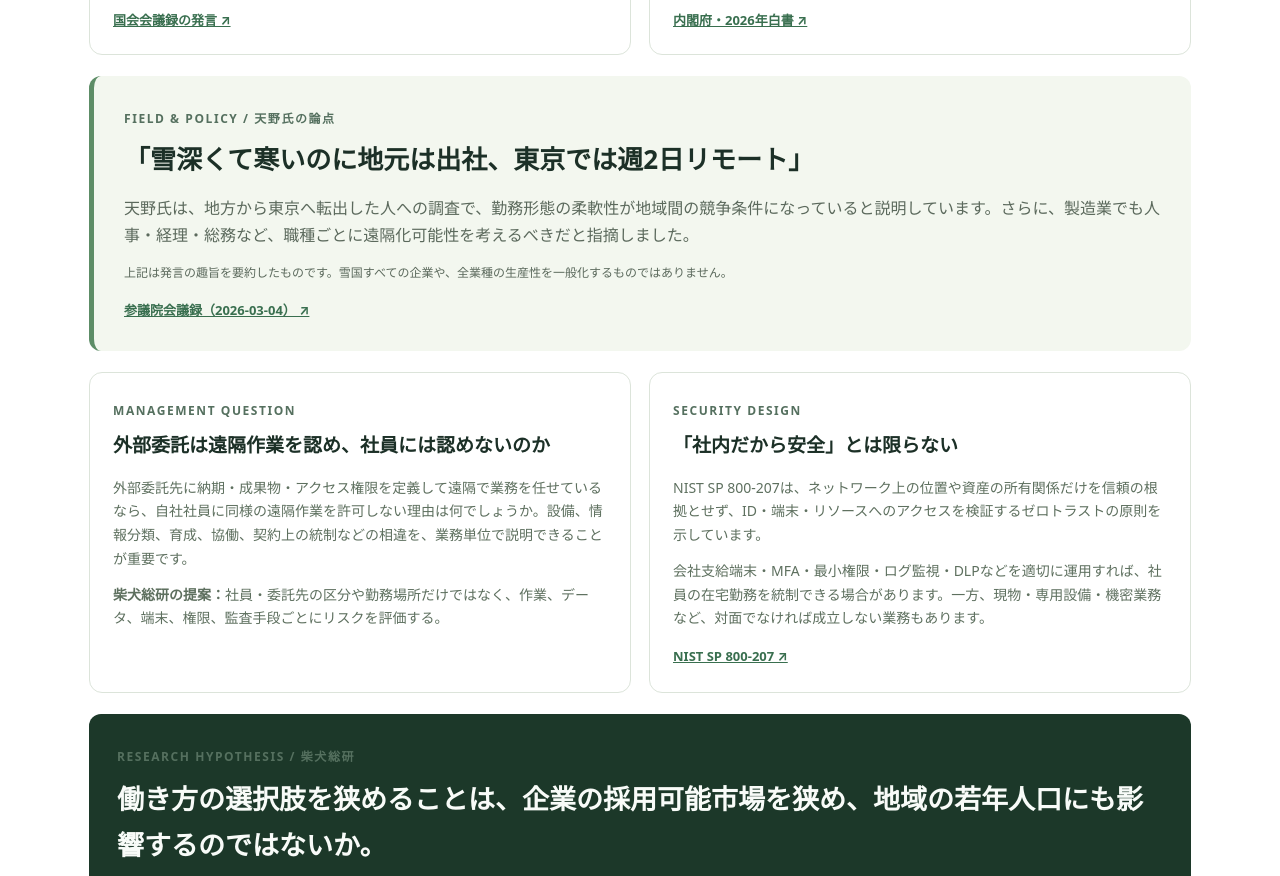
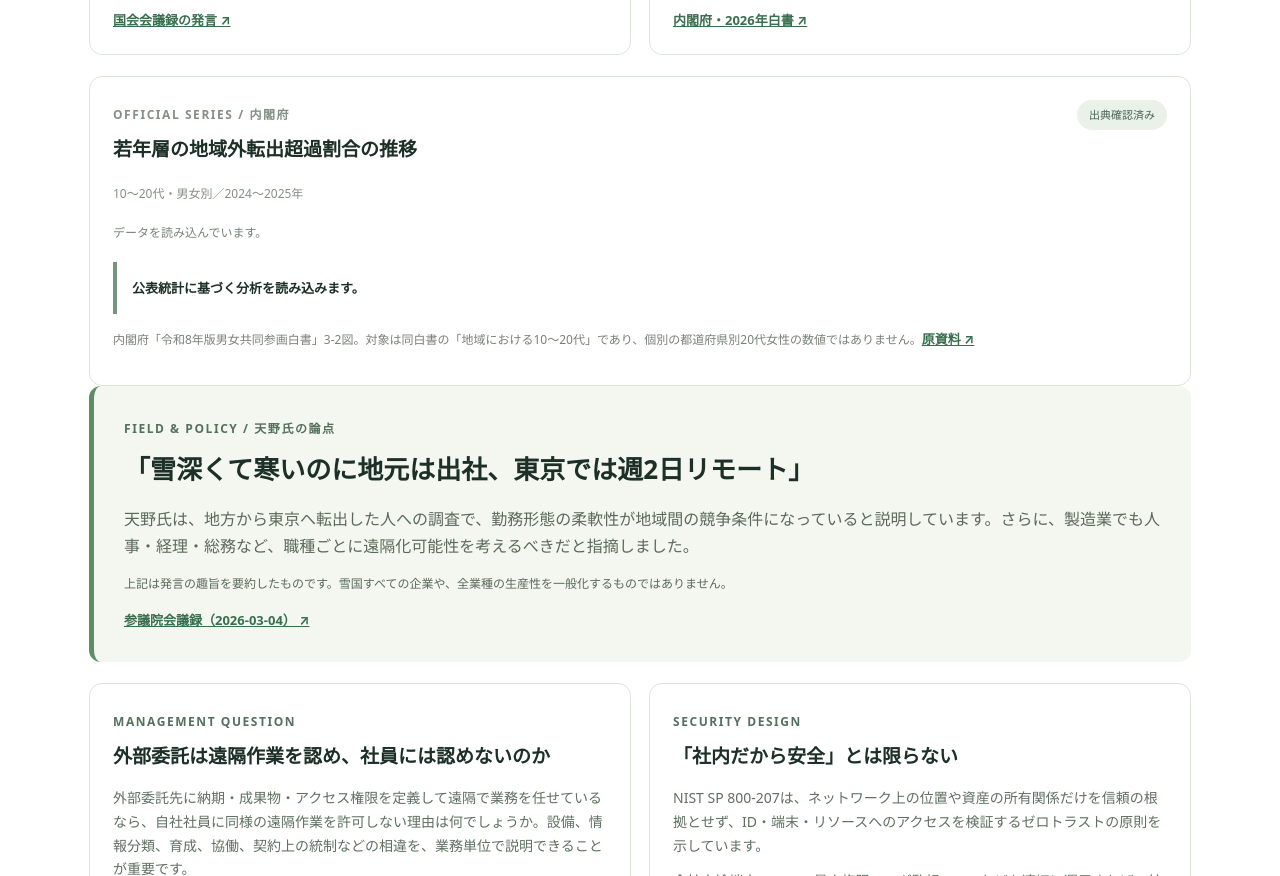
Before and after one commit to nobby11334/remote-work-atlas, a plain HTML site: page index.html in a window 1280 px wide. Shown: the part 7093-7969 px from the top of the page. Drawn offline with Linux system fonts and the light colour scheme.

Commit message:
Add gender-specific migration trend with explanatory source constraints

```diff
--- a/index.html
+++ b/index.html
@@ -14,6 +14,7 @@
 <article class="panel"><span class="overline">若者の選好 / 国会参考人発言</span><strong>61<span>%</span></strong><h3>結婚・子育てに望ましい働き方としてリモートワークを選択</h3><p>天野馨南子氏が2026年3月4日の参議院調査会で紹介した、東京在勤の若者調査の結果。全国の若者全体を代表する数値ではありません。</p><a href="https://kokkai.ndl.go.jp/simple/txt/122114324X00120260304/35" target="_blank" rel="noopener noreferrer">国会会議録の発言 ↗</a></article>
 <article class="panel"><span class="overline">地域の人口移動 / 内閣府白書</span><strong>1.34<span>%</span></strong><h3>2025年・地域の10～20代女性の転出超過数の割合</h3><p>同年代男性の1.19％を上回ります。内閣府「令和8年版男女共同参画白書」3-2図。集計定義と対象地域を確認せず、個別県や20代女性のみの転出率として扱わないでください。</p><a href="https://www.gender.go.jp/about_danjo/whitepaper/r08/zentai/html/honpen/b1_s03_00.html" target="_blank" rel="noopener noreferrer">内閣府・2026年白書 ↗</a></article>
 </div>
+<div class="panel youth-trend-panel"><div class="panel-top"><div><span class="overline">OFFICIAL SERIES / 内閣府</span><h3>若年層の地域外転出超過割合の推移</h3><span>10〜20代・男女別／2024～2025年</span></div><span class="source-pill">出典確認済み</span></div><div id="youth-migration-chart" class="youth-migration-chart"><p class="footnote">データを読み込んでいます。</p></div><div id="youth-migration-comment" class="insight-bar">公表統計に基づく分析を読み込みます。</div><p class="footnote">内閣府「令和8年版男女共同参画白書」3-2図。対象は同白書の「地域における10～20代」であり、個別の都道府県別20代女性の数値ではありません。<a href="https://www.gender.go.jp/about_danjo/whitepaper/r08/zentai/html/honpen/b1_s03_00.html" target="_blank" rel="noopener noreferrer">原資料 ↗</a></p></div>
 <div class="workforce-quote"><span class="overline">FIELD & POLICY / 天野氏の論点</span><h3>「雪深くて寒いのに地元は出社、東京では週2日リモート」</h3><p>天野氏は、地方から東京へ転出した人への調査で、勤務形態の柔軟性が地域間の競争条件になっていると説明しています。さらに、製造業でも人事・経理・総務など、職種ごとに遠隔化可能性を考えるべきだと指摘しました。</p><p class="footnote">上記は発言の趣旨を要約したものです。雪国すべての企業や、全業種の生産性を一般化するものではありません。</p><a href="https://kokkai.ndl.go.jp/simple/detail?minId=122114324X00120260304" target="_blank" rel="noopener noreferrer">参議院会議録（2026-03-04） ↗</a></div>
 <div class="workforce-two">
 <article class="panel"><span class="overline">MANAGEMENT QUESTION</span><h3>外部委託は遠隔作業を認め、社員には認めないのか</h3><p>外部委託先に納期・成果物・アクセス権限を定義して遠隔で業務を任せているなら、自社社員に同様の遠隔作業を許可しない理由は何でしょうか。設備、情報分類、育成、協働、契約上の統制などの相違を、業務単位で説明できることが重要です。</p><p><b>柴犬総研の提案：</b>社員・委託先の区分や勤務場所だけではなく、作業、データ、端末、権限、監査手段ごとにリスクを評価する。</p></article>
```
